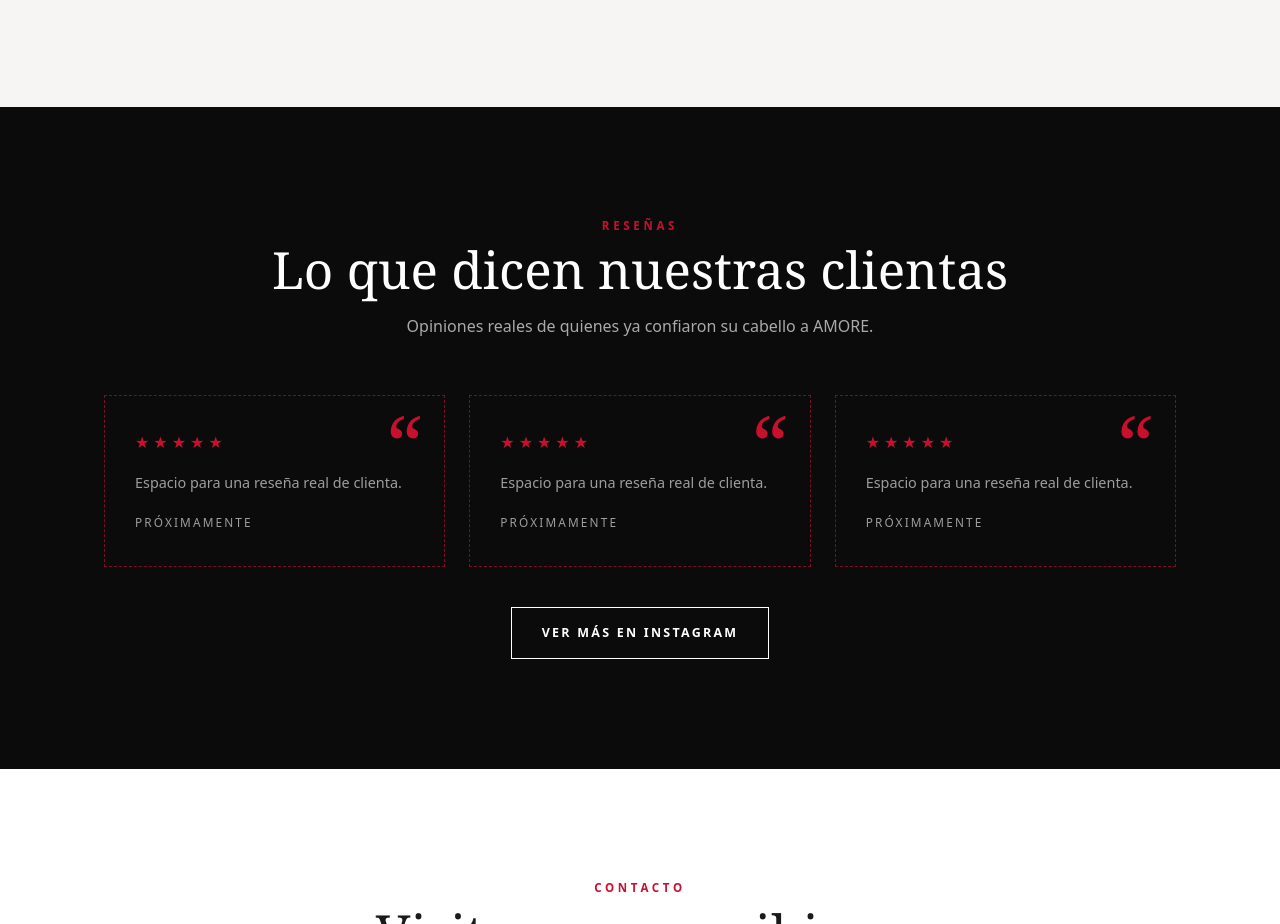
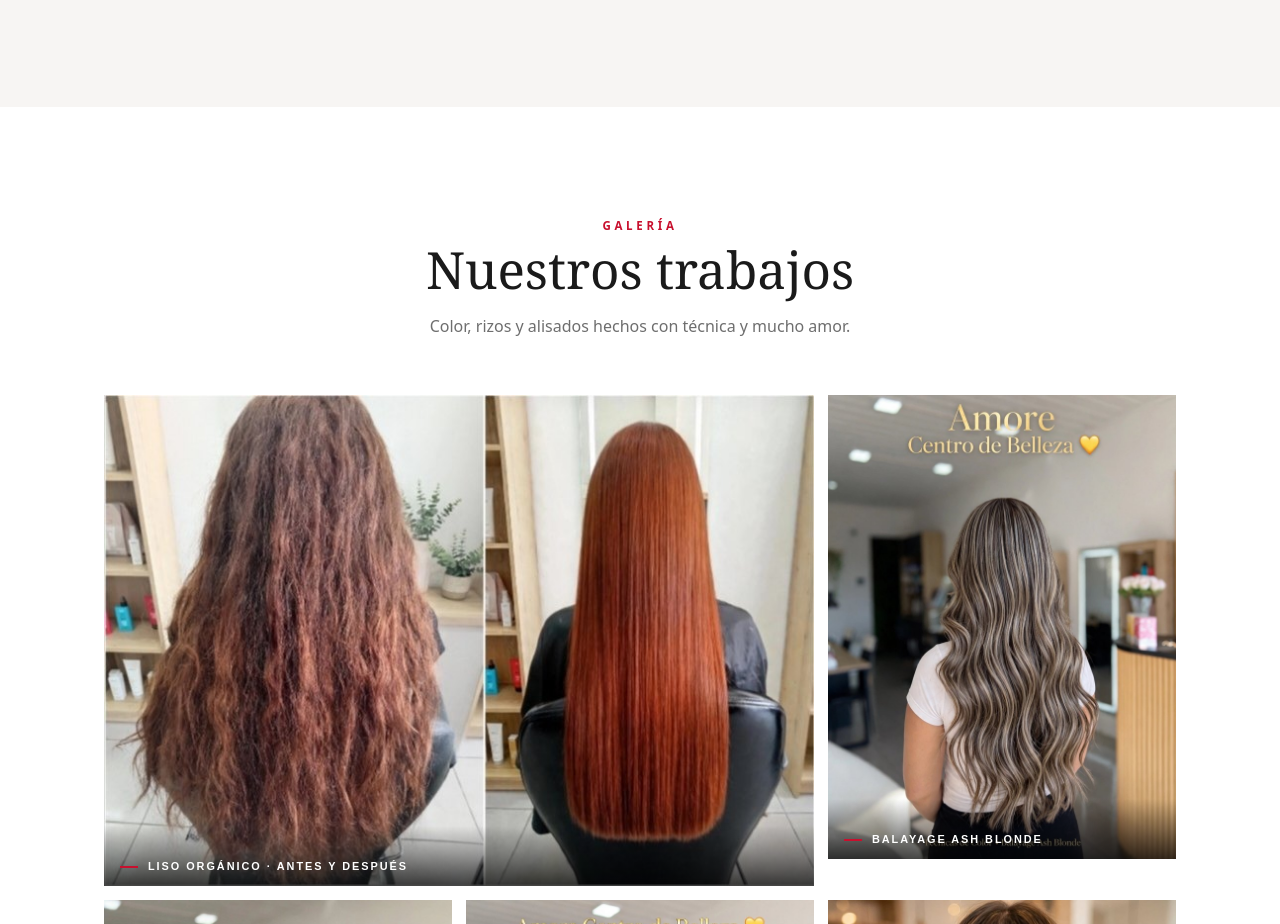
Before and after one commit to victoriasenterprices2007-alt/Amore, a plain HTML site: page index.html in a window 1280 px wide. Shown: the part 1876-2800 px from the top of the page. Drawn offline with Linux system fonts and the light colour scheme.

Commit message:
Galería de trabajos con fotos reales; se quitan las reseñas
Co-Authored-By: Claude Opus 5.5 <noreply@anthropic.com>
Claude-Session: https://claude.ai/code/session_013Fs2HFkZQxRUxb9SdQMR5T

```diff
--- a/index.html
+++ b/index.html
@@ -109,19 +109,27 @@ section{padding:110px 0}
 .why-item h3{font-family:var(--serif);font-size:1.45rem;font-weight:500;margin:10px 0 8px}
 .why-item p{font-size:.9rem;color:var(--grey)}
 
-/* REVIEWS */
-.reviews{background:var(--black);color:var(--white)}
-.reviews .eyebrow{color:var(--red)}
-.reviews .lead{color:rgba(255,255,255,.65)}
-.rev-grid{display:grid;grid-template-columns:repeat(auto-fit,minmax(280px,1fr));gap:24px}
-.rev{border:1px solid rgba(255,255,255,.14);padding:34px 30px;position:relative}
-.rev::before{content:"“";position:absolute;top:6px;right:22px;font-family:var(--serif);font-size:5rem;color:var(--red);line-height:1}
-.stars{color:var(--red);letter-spacing:4px;font-size:1rem;margin-bottom:16px}
-.rev p{font-family:var(--serif);font-size:1.25rem;font-style:italic;line-height:1.5}
-.rev .who{margin-top:20px;font-size:.74rem;letter-spacing:.18em;text-transform:uppercase;color:rgba(255,255,255,.6)}
-.rev.placeholder{border-style:dashed;border-color:rgba(200,16,46,.6)}
-.rev.placeholder p{font-style:normal;font-family:var(--sans);font-size:.9rem;color:rgba(255,255,255,.6)}
-.rev-cta{margin-top:40px;text-align:center}
+/* GALERÍA */
+.gal-grid{display:grid;grid-template-columns:repeat(3,1fr);gap:14px}
+.gal-item{position:relative;overflow:hidden;background:var(--off);cursor:zoom-in;border:none;padding:0;display:block;aspect-ratio:3/4}
+.gal-item.wide{grid-column:span 2;aspect-ratio:auto}
+.gal-item img{width:100%;height:100%;object-fit:cover;display:block;transition:transform .5s ease}
+.gal-item:hover img{transform:scale(1.04)}
+.gal-cap{position:absolute;left:0;right:0;bottom:0;padding:34px 16px 14px;background:linear-gradient(transparent,rgba(0,0,0,.72));color:#fff;text-align:left;font-size:.68rem;letter-spacing:.18em;text-transform:uppercase;font-weight:600}
+.gal-cap::before{content:"";display:inline-block;width:18px;height:2px;background:var(--red);vertical-align:middle;margin-right:10px}
+.gal-note{font-size:.76rem;color:var(--grey);text-align:center;margin-top:22px}
+.gal-cta{margin-top:36px;text-align:center}
+.gal-cta .btn-ghost{color:var(--ink)}
+.gal-cta .btn-ghost:hover{background:var(--ink);color:var(--white)}
+@media(max-width:820px){.gal-grid{grid-template-columns:repeat(2,1fr)}}
+@media(max-width:480px){.gal-grid{gap:8px}.gal-cap{font-size:.6rem;padding:28px 10px 10px}}
+.lb{position:fixed;inset:0;z-index:90;background:rgba(0,0,0,.92);display:none;align-items:center;justify-content:center;padding:20px}
+.lb.open{display:flex}
+.lb img{max-width:100%;max-height:84vh;object-fit:contain}
+.lb figcaption{color:#fff;text-align:center;font-size:.72rem;letter-spacing:.2em;text-transform:uppercase;margin-top:14px}
+.lb button{position:absolute;background:none;border:none;color:#fff;font-size:2.4rem;cursor:pointer;padding:10px 16px;line-height:1}
+.lb .lb-x{top:10px;right:10px}.lb .lb-prev{left:6px;top:50%;transform:translateY(-50%)}.lb .lb-next{right:6px;top:50%;transform:translateY(-50%)}
+.lb button:hover{color:var(--red)}
 
 /* CONTACT */
 .contact-grid{display:grid;grid-template-columns:repeat(auto-fit,minmax(260px,1fr));gap:24px}
@@ -201,7 +209,7 @@ footer{background:var(--black);color:rgba(255,255,255,.65);padding:64px 0 36px;f
     <ul class="nav-links">
       <li><a href="#precios">Servicios</a></li>
       <li><a href="#precios" data-tab="bf">Black Friday</a></li>
-      <li><a href="#resenas">Reseñas</a></li>
+      <li><a href="#trabajos">Trabajos</a></li>
       <li><a href="#contacto">Contacto</a></li>
     </ul>
     <a class="btn btn-red nav-cta js-wa" href="https://wa.me/50688069388?text=Hola%20AMORE%20%F0%9F%91%8B%20Me%20gustar%C3%ADa%20agendar%20una%20cita.%20%C2%BFQu%C3%A9%20espacios%20tienen%20disponibles%3F" rel="noopener noreferrer" target="_blank">Agendar</a>
@@ -278,15 +286,15 @@ footer{background:var(--black);color:rgba(255,255,255,.65);padding:64px 0 36px;f
   </div>
 </section>
 
-<section class="reviews" id="resenas">
+<section id="trabajos">
   <div class="wrap">
     <div class="sec-head center">
-      <div class="eyebrow">Reseñas</div>
-      <h2>Lo que dicen nuestras clientas</h2>
-      <p class="lead">Opiniones reales de quienes ya confiaron su cabello a AMORE.</p>
+      <div class="eyebrow">Galería</div>
+      <h2>Nuestros trabajos</h2>
+      <p class="lead">Color, rizos y alisados hechos con técnica y mucho amor.</p>
     </div>
-    <div class="rev-grid" id="revGrid"></div>
-    <div class="rev-cta"><a class="btn btn-ghost js-ig" href="https://www.instagram.com/amore_centrodebelleza0624/" target="_blank" rel="noopener noreferrer">Ver más en Instagram</a></div>
+    <div class="gal-grid" id="galGrid"></div>
+    <div class="gal-cta"><a class="btn btn-ghost js-ig" href="https://www.instagram.com/amore_centrodebelleza0624/" target="_blank" rel="noopener noreferrer">Ver más en Instagram</a></div>
   </div>
 </section>
 
@@ -337,6 +345,14 @@ footer{background:var(--black);color:rgba(255,255,255,.65);padding:64px 0 36px;f
   <span class="wa-txt">Agendá tu cita</span>
   <span class="wa-ico"><svg viewBox="0 0 24 24" fill="currentColor" aria-hidden="true"><path d="M17.5 14.4c-.3-.1-1.8-.9-2-1s-.5-.1-.7.1-.8 1-1 1.2-.4.2-.7.1a8.2 8.2 0 0 1-4.1-3.6c-.3-.5.3-.5.9-1.6.1-.2 0-.4 0-.5l-.9-2.2c-.2-.6-.5-.5-.7-.5h-.6a1.2 1.2 0 0 0-.8.4 3.5 3.5 0 0 0-1.1 2.6 6 6 0 0 0 1.3 3.2 13.8 13.8 0 0 0 5.3 4.7c2 .8 2.7.9 3.7.8a3.1 3.1 0 0 0 2-1.4 2.5 2.5 0 0 0 .2-1.4c-.1-.1-.3-.2-.6-.3zM12 21.8a9.8 9.8 0 0 1-5-1.4l-.4-.2-3.7 1 1-3.6-.2-.4A9.8 9.8 0 1 1 12 21.8zm8.4-18.2A11.8 11.8 0 0 0 1.8 17.8L.1 24l6.3-1.7a11.8 11.8 0 0 0 5.6 1.4A11.8 11.8 0 0 0 20.4 3.6z"/></svg></span>
 </a>
+
+<!-- VISOR DE FOTOS -->
+<div class="lb" id="lb" role="dialog" aria-modal="true" aria-label="Foto de la galería">
+  <button class="lb-x" type="button" aria-label="Cerrar">×</button>
+  <button class="lb-prev" type="button" aria-label="Anterior">‹</button>
+  <figure><img id="lbImg" alt=""><figcaption id="lbCap"></figcaption></figure>
+  <button class="lb-next" type="button" aria-label="Siguiente">›</button>
+</div>
 
 <!-- COOKIE BANNER -->
 <div class="cookie" id="cookie" role="dialog" aria-live="polite" aria-label="Aviso de cookies">
@@ -466,10 +482,16 @@ footer{background:var(--black);color:rgba(255,255,255,.65);padding:64px 0 36px;f
       {name:'Reestructuración de Colochos',price:130000,tag:'4 sesiones',feat:true,inc:['Rizos definidos, fuertes y sanos']}
     ]
   };
-  /* RESEÑAS: agregá aquí reseñas REALES de clientas (con su permiso).
-     Formato: {text:'...', name:'Nombre o inicial', stars:5}
-     Mientras esté vacío se muestran espacios reservados. */
-  var REVIEWS = [];
+  /* GALERÍA: para agregar una foto, ponla en la carpeta img/ y añade una línea aquí.
+     wide:true = ocupa dos columnas (ideal para fotos de antes y después). */
+  var GALLERY = [
+    {src:'img/liso-antes-despues.jpg', title:'Liso orgánico · Antes y después', wide:true},
+    {src:'img/balayage-ash-blonde.jpg', title:'Balayage Ash Blonde'},
+    {src:'img/balayage-rubio.jpg', title:'Balayage Rubio'},
+    {src:'img/rizos-iluminados-2.jpg', title:'Rizos iluminados'},
+    {src:'img/balayage-caramelo.jpg', title:'Balayage caramelo'},
+    {src:'img/rizos-iluminados-1.jpg', title:'Rizos con luces'}
+  ];
 
   /* ===== helpers seguros (sin innerHTML con datos) ===== */
   function el(tag, cls, text){ var e=document.createElement(tag); if(cls) e.className=cls; if(text!=null) e.textContent=text; return e; }
@@ -536,16 +558,24 @@ footer{background:var(--black);color:rgba(255,255,255,.65);padding:64px 0 36px;f
     });
   });
 
-  /* Reseñas */
-  var rg=document.getElementById('revGrid');
-  var list = REVIEWS.length ? REVIEWS : [null,null,null];
-  list.forEach(function(r){
-    var c=el('article','rev'+(r?'':' placeholder'));
-    c.appendChild(el('div','stars', r ? '★★★★★'.slice(0,r.stars||5) : '★★★★★'));
-    c.appendChild(el('p',null, r ? r.text : 'Espacio para una reseña real de clienta.'));
-    c.appendChild(el('div','who', r ? r.name : 'Próximamente'));
-    rg.appendChild(c);
+  /* Galería + visor */
+  var gg=document.getElementById('galGrid'), lb=document.getElementById('lb'), lbImg=document.getElementById('lbImg'), lbCap=document.getElementById('lbCap'), cur=0, lbLast=null;
+  GALLERY.forEach(function(g,i){
+    var b=el('button','gal-item'+(g.wide?' wide':'')); b.type='button'; b.setAttribute('aria-label','Ver foto: '+g.title);
+    var im=el('img'); im.src=g.src; im.alt=g.title; im.loading='lazy'; im.decoding='async';
+    b.appendChild(im); b.appendChild(el('span','gal-cap',g.title));
+    b.addEventListener('click',function(){ lbLast=b; showLb(i); });
+    gg.appendChild(b);
   });
+  function showLb(i){ cur=(i+GALLERY.length)%GALLERY.length; lbImg.src=GALLERY[cur].src; lbImg.alt=GALLERY[cur].title; lbCap.textContent=GALLERY[cur].title; lb.classList.add('open'); lb.querySelector('.lb-x').focus(); }
+  function hideLb(){ lb.classList.remove('open'); if(lbLast) lbLast.focus(); }
+  lb.querySelector('.lb-x').addEventListener('click',hideLb);
+  lb.querySelector('.lb-prev').addEventListener('click',function(){ showLb(cur-1); });
+  lb.querySelector('.lb-next').addEventListener('click',function(){ showLb(cur+1); });
+  lb.addEventListener('click',function(e){ if(e.target===lb) hideLb(); });
+  document.addEventListener('keydown',function(e){ if(!lb.classList.contains('open')) return; if(e.key==='Escape') hideLb(); if(e.key==='ArrowRight') showLb(cur+1); if(e.key==='ArrowLeft') showLb(cur-1); });
+  var tx=null; lb.addEventListener('touchstart',function(e){ tx=e.touches[0].clientX; },{passive:true});
+  lb.addEventListener('touchend',function(e){ if(tx==null) return; var dx=e.changedTouches[0].clientX-tx; if(Math.abs(dx)>50) showLb(cur+(dx<0?1:-1)); tx=null; });
 
   /* Tabs accesibles */
   var tabs=[].slice.call(document.querySelectorAll('.tab'));
```
Also changed, not shown: img/balayage-ash-blonde.jpg (added), img/balayage-caramelo.jpg (added), img/balayage-rubio.jpg (added), img/liso-antes-despues.jpg (added), img/rizos-iluminados-1.jpg (added), img/rizos-iluminados-2.jpg (added).
